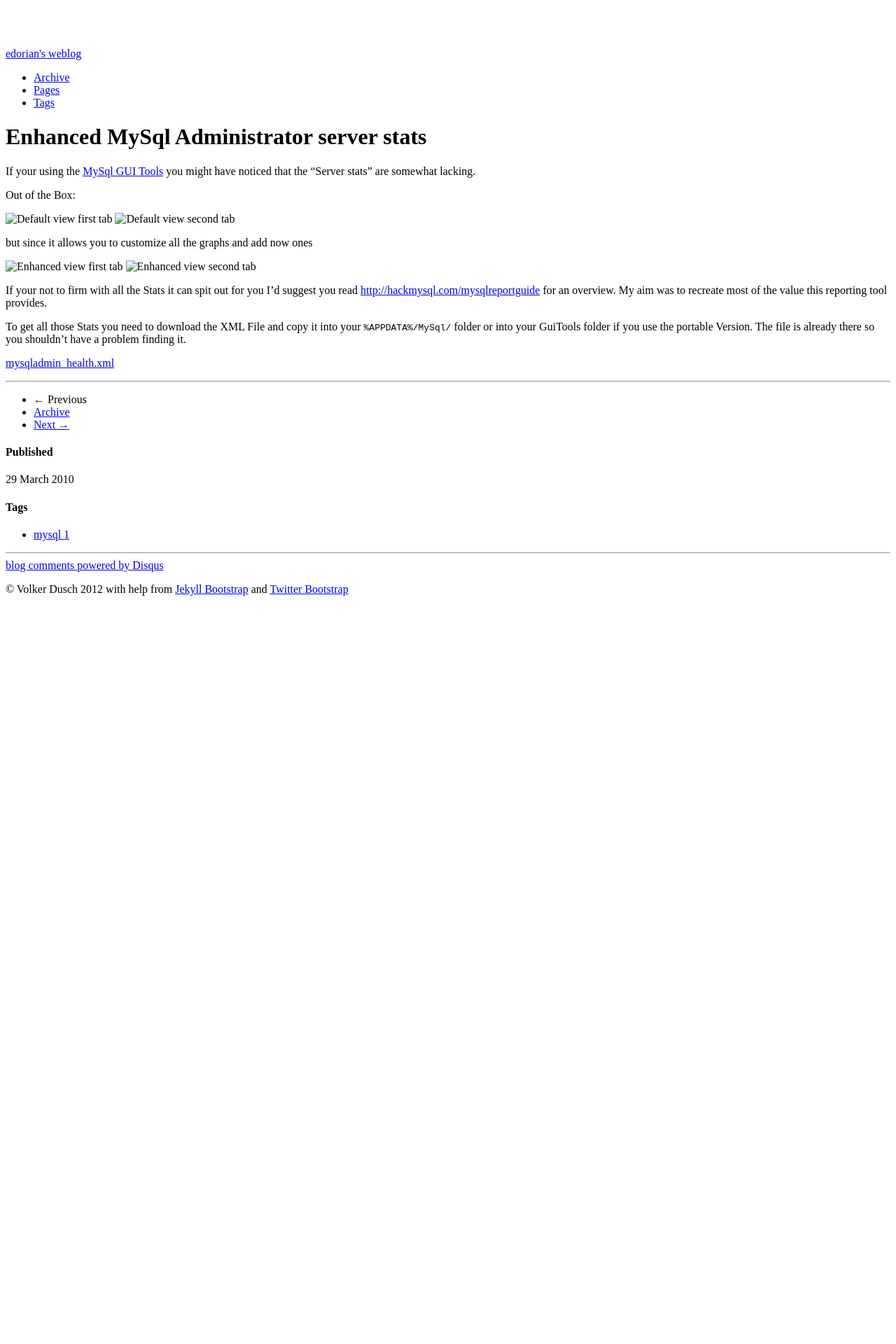
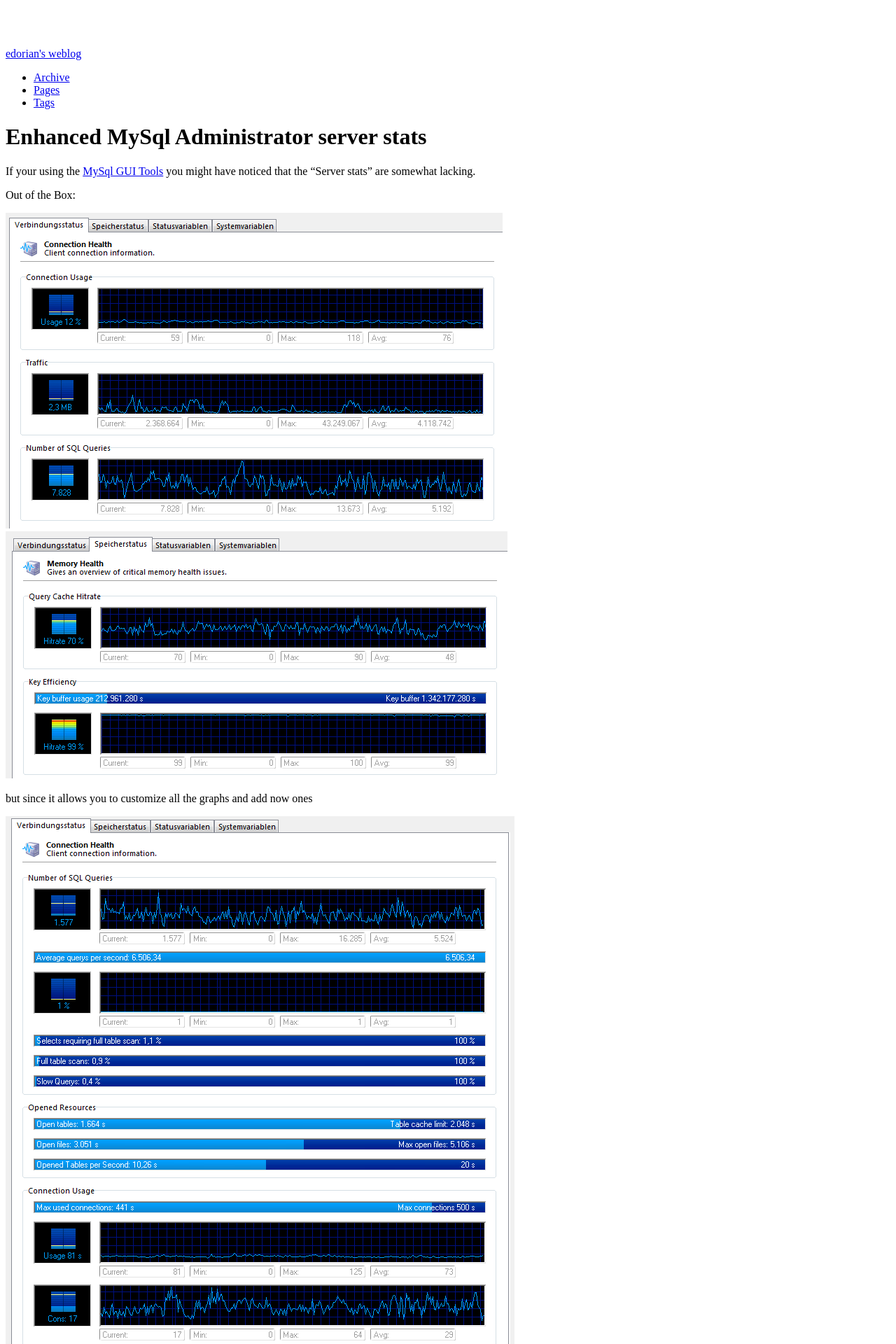
Before and after one commit to edorian/edorian.github.io, a Jekyll site: the page built from _posts/2010-03-29-Enchanced-MySql-Administrator-server-stats.md, in a window 1280 px wide. Shown: the top 1920 px of the page at 70% size. Built offline with Jekyll 4.4.1, drawn with Linux system fonts in a browser that asks for light colours; nearby versions of some CDN libraries; comment, search, counter and statistics services are not loaded; a style sheet for code colours, icons or effects is not loaded; before the commit the page ends 900 px from its top, so only the background shows below that.

Commit message:
Fix asset path

```diff
--- a/_posts/2010-03-29-Enchanced-MySql-Administrator-server-stats.md
+++ b/_posts/2010-03-29-Enchanced-MySql-Administrator-server-stats.md
@@ -28,8 +28,8 @@ To get all those Stats you need to download the XML File and copy it into your `
 [mysqladmin_health.xml][XML]
 
 
-[normalOne]: {{ POST_ASSET_PATH }}/2010-03-29/default-look-1.png
-[normalTwo]: {{ POST_ASSET_PATH }}/2010-03-29/default-look-2.png
-[enhancedOne]: {{ POST_ASSET_PATH }}/2010-03-29/enhanced-look-1.png
-[enhancedTwo]: {{ POST_ASSET_PATH }}/2010-03-29/enhanced-look-2.png
-[XML]: {{ POST_ASSET_PATH }}/2010-03-29/enhanced-look-2.png
+[normalOne]: /assets/posts/2010-03-29/default-look-1.png
+[normalTwo]: /assets/posts/2010-03-29/default-look-2.png
+[enhancedOne]: /assets/posts/2010-03-29/enhanced-look-1.png
+[enhancedTwo]: /assets/posts/2010-03-29/enhanced-look-2.png
+[XML]: /assets/posts/2010-03-29/enhanced-look-2.png
```
